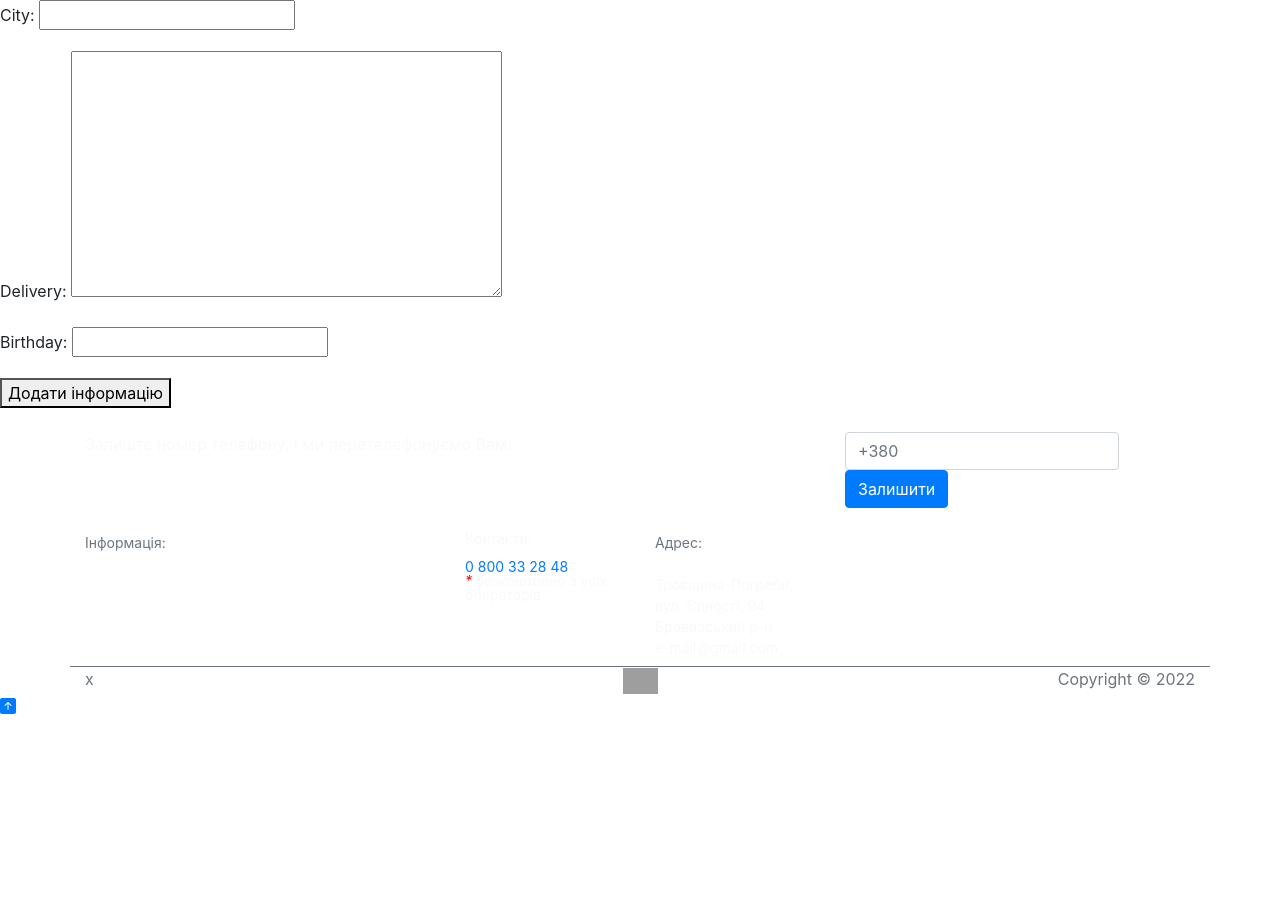
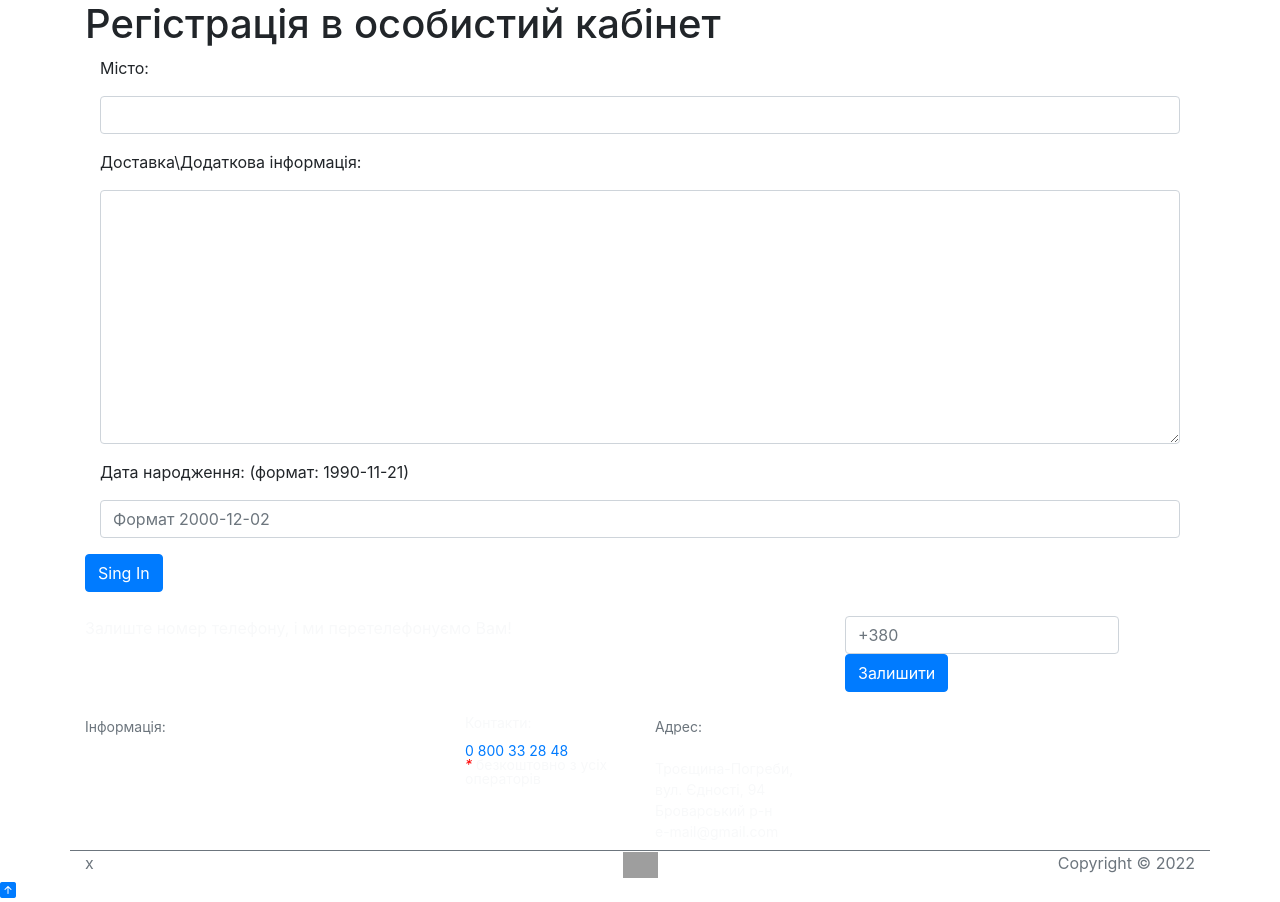
Before and after one commit to dikiyvolchara/car, a Django app: page /accounts/my-account/1/create_profile/ in a window 1280 px wide; the page is wider, and only the part inside the window is pictured. Shown: the part 376-1278 px from the top of that part. Before the commit the page ends 1090 px from the top of that part, so only its background shows below. Run offline with Django 3.2, Linux system fonts and the light colour scheme; parts of the project's set-up code (start-up, migrations or seed data) failed here and were passed over; some libraries are stand-ins or nearby versions; grey boxes are pictures that could not be loaded.

Commit message:
15.03.2023 Second commit

```diff
--- a/accounts/models.py
+++ b/accounts/models.py
@@ -7,9 +7,9 @@ class ProfileUser(models.Model):
 
     user_manager = models.ForeignKey(User, on_delete=models.CASCADE, related_name="client_manager", verbose_name="Менеджер клієнта", blank=True, null=True)
 
-    city = models.CharField(max_length=75, blank=True, null=True)
-    delivery = models.TextField(blank=True, null=True)
-    birthday = models.DateTimeField(blank=True, null=True)
+    city = models.CharField(max_length=75, blank=True, null=True, verbose_name="Місто")
+    delivery = models.TextField(blank=True, null=True, verbose_name="Доставка\Додаткова інформація:")
+    birthday = models.DateTimeField(blank=True, null=True, verbose_name="Дата народження")
     discount = models.PositiveIntegerField(blank=True, null=True)
 
     class Meta:
--- a/car/settings.py
+++ b/car/settings.py
@@ -107,7 +107,7 @@ AUTH_PASSWORD_VALIDATORS = [
     },
 ]
 
-LOGIN_REDIRECT_URL = '/'
+LOGIN_REDIRECT_URL = '/accounts/my-account/'
 LOGOUT_REDIRECT_URL = '/'
 
 
--- a/shop/admin.py
+++ b/shop/admin.py
@@ -154,11 +154,11 @@ class TireAdmin(SimpleHistoryAdmin):
 class QuickOrderAdmin(admin.ModelAdmin):
     fieldsets = (
         (None, {
-            'fields': ('phone', ('status', ), ('client', ), 'complete', 'created', 'updated')
+            'fields': ('phone', ('status', ), ('client', 'manager'), 'complete', 'created', 'updated')
         }
         ),
         ('Коментар:', {
-            # 'classes': ('wide', 'extrapretty'),
+            'classes': ('wide', 'extrapretty'),
             'fields': ('comment',)
         }
         ),
--- a/shop/models.py
+++ b/shop/models.py
@@ -256,10 +256,10 @@ class QuickOrder(models.Model):
     tire = models.ForeignKey(Tire, related_name='quikoreder_tire', on_delete=models.CASCADE,  blank=True, null=True, verbose_name='ID шин')
     price = models.PositiveIntegerField(blank=True, null=True)
     status = models.CharField(max_length=50, choices=CHOICES, blank=True, null=True, default='-')
-    client = models.ForeignKey(User, related_name='client', on_delete=models.CASCADE, blank=True, null=True)
-    # manager = models.ForeignKey(User, related_name='quick_order_user', on_delete=models.CASCADE, blank=True, null=True)
+    client = models.ForeignKey(User, related_name='client', on_delete=models.CASCADE, blank=True, null=True, verbose_name="Клієнт", help_text="Якщо клієнт зареєстрований, висвічується номер телефону зареєстрованого клієнта.")
+    manager = models.ForeignKey(User, related_name='quick_order_manager', on_delete=models.CASCADE, blank=True, null=True, verbose_name="Менеджер", help_text="Менеджер вибирається тільки в тому випадку, коли клієнт не зареєстрований, і оформив швидке замовлення. Якщо клієнт зареєстрований, менеджер присвоюється в особистій інформації про клієнта")
     complete = models.BooleanField(default=False, verbose_name='Виконаний')
-    comment = models.TextField()
+    comment = models.TextField(blank=True)
     created = models.DateTimeField(auto_now_add=True)
     updated = models.DateTimeField(auto_now=True)
 
--- a/templates/accounts/create_profile.html
+++ b/templates/accounts/create_profile.html
@@ -12,10 +12,42 @@
 
 {% block content %}
 
+<div class="container">
+    <div class="row">
+        <div class="col justify-content-center">
+            <h1>Регістрація в особистий кабінет </h1>
+        </div>
+    </div>
+    <div class="row justify-content-md-center">
+        <div class="col">
+            <form method="post">
+                {% csrf_token %}
+
+                <div class="form-group col-12">
+                    <label for="id_city">{{ form.city.label_tag }}</label>
+                    <input type="text" name="city" maxlength="75" id="id_city" class="form-control">
+                </div>
+
+                <div class="form-group col-12">
+                    <label for="id_delivery">{{ form.delivery.label_tag }}</label>
+                    <textarea name="delivery" cols="40" rows="10" id="id_delivery" class="form-control"></textarea>
+                </div>
+
+                <div class="form-group col-12">
+                    <label for="id_birthday">{{ form.birthday.label_tag }} (формат: 1990-11-21)</label>
+                    <input type="text" name="birthday" id="id_birthday" class="form-control" placeholder="Формат 2000-12-02">
+                </div>
+                <button type="submit" class="btn btn-primary">Sing In</button>
+
+            </form>
+        </div>
+    </div>
+</div>
+<!--
 <form method="post">
     {% csrf_token %}
     {{ form.as_p }}
     <button type="submit">Додати інформацію</button>
-</form>
+</form> -->
 
 {% endblock content %}
```
Also changed, not shown: templates/accounts/account.html (+5 -4 lines), templates/accounts/account_discount.html (+4 -5 lines), templates/accounts/account_manager.html (+4 -4 lines), templates/accounts/accounts_inform.html (+4 -4 lines), templates/accounts/update_inform.html (+31 -5 lines), db.sqlite3, shop/migrations/0018_quickorder_manager_alter_quickorder_comment.py (added), shop/migrations/0019_alter_quickorder_client_alter_quickorder_manager.py (added).
